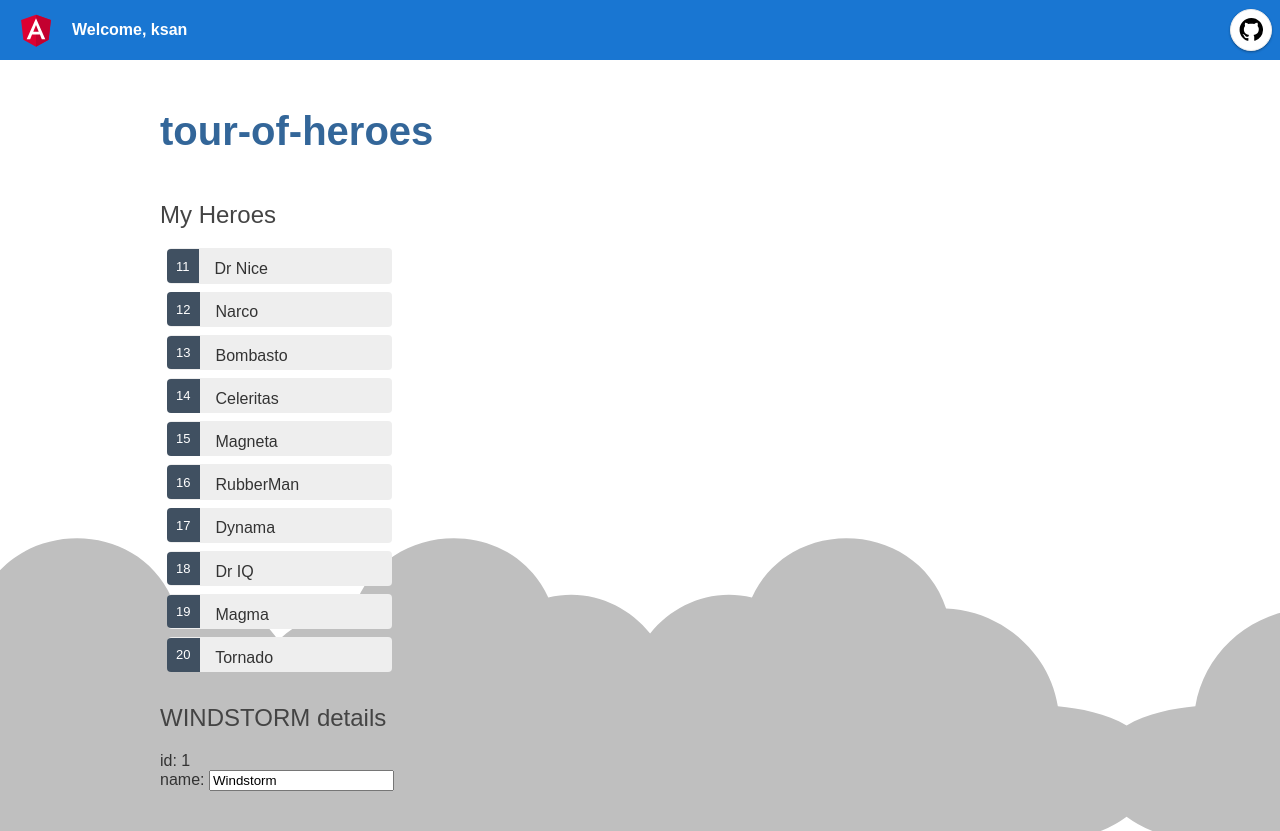
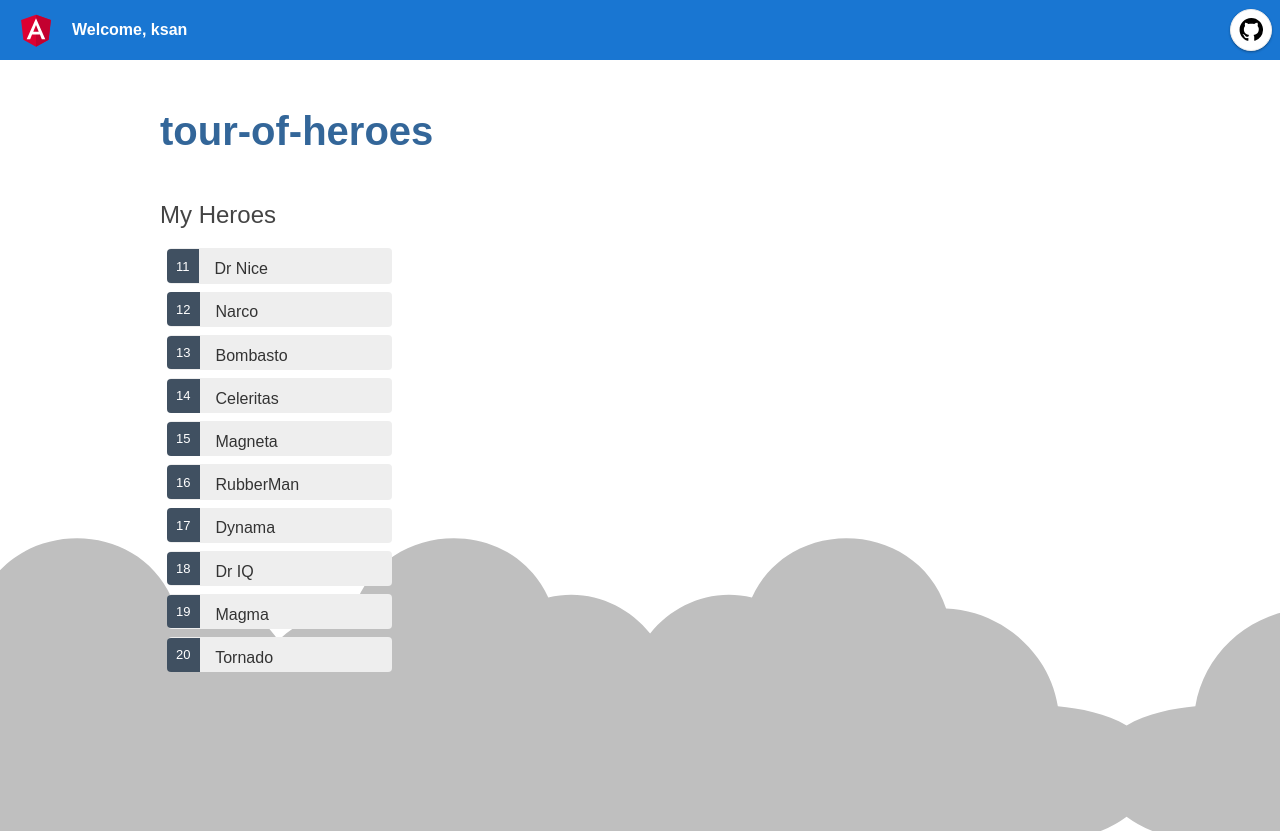
Before and after one commit to ksunandr/tourOfHeroes, an Angular app in the folder tour-of-heroes/: page / in a window 1280 px wide. After the commit the page ends 800 px from the top, so only its background shows below. Built offline with nearby package versions, Linux system fonts and the light colour scheme.

Commit message:
hero list 2

```diff
--- a/tour-of-heroes/src/app/superHero.ts
+++ b/tour-of-heroes/src/app/hero.ts
@@ -1,4 +1,4 @@
-export interface SuperHero {
+export interface Hero {
   id: number;
   name: string;
 }
--- a/tour-of-heroes/src/app/heroes/heroes.component.html
+++ b/tour-of-heroes/src/app/heroes/heroes.component.html
@@ -1,13 +1,17 @@
 <h2>My Heroes</h2>
 <ul class="heroes">
-  <li *ngFor="let hero of heroes">
+  <li *ngFor="let hero of heroes"
+      [class.selected]="hero === selectedHero"
+      (click)="onSelect(hero)">
     <span class="badge">{{hero.id}}</span> {{hero.name}}
   </li>
 </ul>
-<h2>{{superHero.name| uppercase}} details</h2>
-<div><span>id: </span>{{superHero.id}}</div>
+<div *ngIf="selectedHero">
+<h2>{{selectedHero.name| uppercase}} details</h2>
+<div><span>id: </span>{{selectedHero.id}}</div>
 <div>
   <label>name:
-    <input [(ngModel)]="superHero.name" placeholder="name"/>
+    <input [(ngModel)]="selectedHero.name" placeholder="name"/>
   </label>
 </div>
+</div>
--- a/tour-of-heroes/src/app/heroes/heroes.component.ts
+++ b/tour-of-heroes/src/app/heroes/heroes.component.ts
@@ -1,21 +1,23 @@
-import { Component, OnInit } from '@angular/core';
-import { SuperHero } from '../superHero';
-import { HEROES } from '../mock-heroes';
+import {Component, OnInit} from '@angular/core';
+import {Hero} from '../hero';
+import {HEROES} from '../mock-heroes';
+
 @Component({
   selector: 'app-heroes',
   templateUrl: './heroes.component.html',
   styleUrls: ['./heroes.component.css']
 })
 export class HeroesComponent implements OnInit {
-  public heroes: SuperHero[] = HEROES;
- public superHero: SuperHero = {
-    id : 1,
-    name: 'Windstorm'
-  };
-  constructor() { }
+  public heroes: Hero[] = HEROES;
+
+  public selectedHero: Hero;
+  constructor() {
+  }
 
   ngOnInit(): void {
     const forDebug = 1;
   }
-
+  onSelect(hero: Hero) {
+    this.selectedHero = hero;
+  }
 }
--- a/tour-of-heroes/src/app/mock-heroes.ts
+++ b/tour-of-heroes/src/app/mock-heroes.ts
@@ -1,6 +1,6 @@
-import {SuperHero} from './superHero';
+import {Hero} from './hero';
 
-export const HEROES: SuperHero[] = [
+export const HEROES: Hero[] = [
   { id: 11, name: 'Dr Nice' },
   { id: 12, name: 'Narco' },
   { id: 13, name: 'Bombasto' },
```
